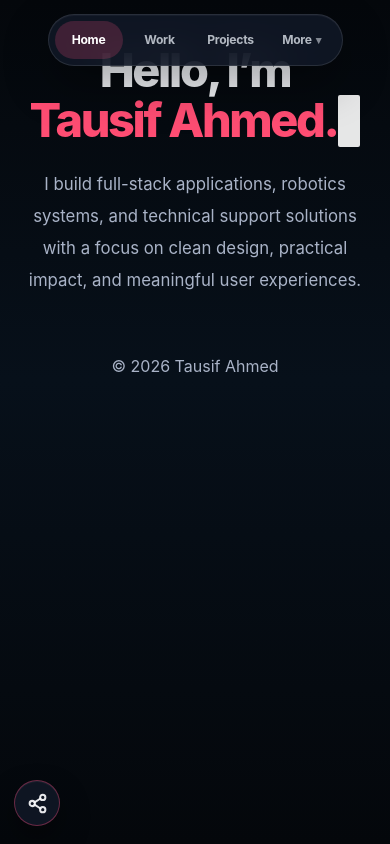
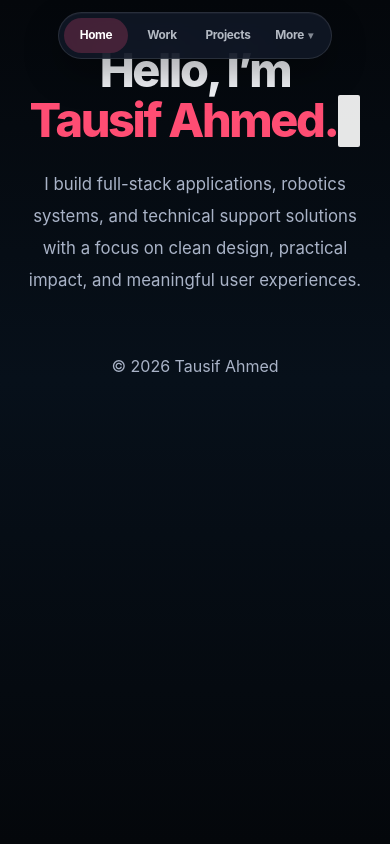
Before and after one commit to tausif02/tausif02.github.io, a React (Vite) app: page / in a window 390 px wide. Built offline with nearby package versions, Linux system fonts and the light colour scheme.

Commit message:
Update shared.css

```diff
--- a/src/styles/shared.css
+++ b/src/styles/shared.css
@@ -293,7 +293,7 @@ body.social-ready .social-sidebar a:nth-child(4) {
 
   .topbar {
     width: 100%;
-    padding: 16px 0 0;
+    padding: 12px 0 0;
     display: flex;
     justify-content: center;
     pointer-events: none;
@@ -306,17 +306,17 @@ body.social-ready .social-sidebar a:nth-child(4) {
     justify-content: center;
 
     width: auto;
-    max-width: calc(100vw - 28px);
+    max-width: calc(100vw - 36px);
 
-    gap: 4px;
-    padding: 7px;
+    gap: 2px;
+    padding: 5px;
 
     border-radius: 999px;
     background: rgba(17, 24, 39, 0.86);
     border: 1px solid rgba(255, 255, 255, 0.11);
 
     box-shadow:
-      0 18px 45px rgba(0, 0, 0, 0.35),
+      0 14px 36px rgba(0, 0, 0, 0.32),
       inset 0 1px 0 rgba(255, 255, 255, 0.04);
 
     backdrop-filter: blur(18px);
@@ -327,8 +327,8 @@ body.social-ready .social-sidebar a:nth-child(4) {
 
   .mobile-nav-link,
   .mobile-more-btn {
-    height: 39px;
-    min-width: 72px;
+    height: 35px;
+    min-width: 64px;
 
     display: flex;
     align-items: center;
@@ -340,11 +340,11 @@ body.social-ready .social-sidebar a:nth-child(4) {
     border: 0;
     background: transparent;
 
-    font-size: 0.8rem;
+    font-size: 0.74rem;
     font-weight: 700;
     letter-spacing: -0.025em;
 
-    padding: 0 12px;
+    padding: 0 9px;
     border-radius: 999px;
     line-height: 1;
 
@@ -357,7 +357,7 @@ body.social-ready .social-sidebar a:nth-child(4) {
   .mobile-nav-link.active,
   .mobile-more-btn.active {
     color: #ffffff;
-    background: rgba(255, 79, 129, 0.2);
+    background: rgba(255, 79, 129, 0.22);
   }
 
   .mobile-nav-link:active,
@@ -376,17 +376,17 @@ body.social-ready .social-sidebar a:nth-child(4) {
   }
 
   .mobile-more-btn span {
-    font-size: 0.68rem;
+    font-size: 0.64rem;
     opacity: 0.7;
   }
 
   .mobile-more-menu {
     position: absolute;
-    top: calc(100% + 12px);
+    top: calc(100% + 10px);
     right: 0;
 
-    min-width: 165px;
-    padding: 8px;
+    min-width: 155px;
+    padding: 7px;
 
     border-radius: 18px;
     background: rgba(14, 20, 32, 0.96);
@@ -406,10 +406,10 @@ body.social-ready .social-sidebar a:nth-child(4) {
     color: rgba(226, 232, 240, 0.82);
     text-decoration: none;
 
-    font-size: 0.86rem;
+    font-size: 0.82rem;
     font-weight: 650;
 
-    padding: 11px 12px;
+    padding: 10px 11px;
     border-radius: 12px;
 
     transition:
@@ -434,144 +434,13 @@ body.social-ready .social-sidebar a:nth-child(4) {
       transform: translateY(0) scale(1);
     }
   }
+}
 
-  .mobile-social {
-    position: fixed;
-    left: 18px;
-    bottom: 22px;
-    z-index: 80;
-
-    display: flex;
-    flex-direction: column;
-    align-items: center;
-    gap: 10px;
-  }
-
-  .mobile-social-toggle,
-  .mobile-social-links a {
-    width: 48px;
-    height: 48px;
-    border-radius: 999px;
-
-    display: grid;
-    place-items: center;
-
-    color: rgba(248, 250, 252, 0.92);
-    background: rgba(17, 24, 39, 0.86);
-    border: 1px solid rgba(255, 255, 255, 0.12);
-
-    box-shadow:
-      0 14px 30px rgba(0, 0, 0, 0.38),
-      inset 0 1px 0 rgba(255, 255, 255, 0.05);
-
-    backdrop-filter: blur(16px);
-    -webkit-backdrop-filter: blur(16px);
-  }
-
-  .mobile-social-toggle {
-    border: 1px solid rgba(255, 79, 129, 0.38);
-    cursor: pointer;
-    font-size: 1.65rem;
-    line-height: 1;
-
-    transition:
-      transform 180ms ease,
-      background 180ms ease,
-      border-color 180ms ease;
-  }
-
-  .mobile-social-toggle svg {
-    width: 21px;
-    height: 21px;
-  }
-
-  .mobile-social.open .mobile-social-toggle {
-    background: rgba(255, 79, 129, 0.18);
-    border-color: rgba(255, 79, 129, 0.52);
-    transform: rotate(90deg);
-  }
-
-  .mobile-social-links {
-    display: flex;
-    flex-direction: column;
-    gap: 10px;
-    pointer-events: none;
-  }
-
-  .mobile-social-links a {
-    opacity: 0;
-    transform: translateY(14px) scale(0.85);
-
-    transition:
-      opacity 180ms ease,
-      transform 180ms ease,
-      background 180ms ease,
-      color 180ms ease;
-  }
-
-  .mobile-social.open .mobile-social-links {
-    pointer-events: auto;
-  }
-
-  .mobile-social.open .mobile-social-links a {
-    opacity: 1;
-    transform: translateY(0) scale(1);
-  }
-
-  .mobile-social.open .mobile-social-links a:nth-child(1) {
-    transition-delay: 30ms;
-  }
-
-  .mobile-social.open .mobile-social-links a:nth-child(2) {
-    transition-delay: 60ms;
-  }
-
-  .mobile-social.open .mobile-social-links a:nth-child(3) {
-    transition-delay: 90ms;
-  }
-
-  .mobile-social.open .mobile-social-links a:nth-child(4) {
-    transition-delay: 120ms;
-  }
-
-  .mobile-social-links a:hover {
-    background: rgba(255, 79, 129, 0.16);
-    color: #ffffff;
-  }
-
-  .mobile-social-links svg {
-    width: 21px;
-    height: 21px;
+@media (max-width: 768px) {
+  .home,
+  .home-page,
+  .hero,
+  .hero-section {
+    padding-top: 105px;
   }
 }
-
-@media (max-width: 430px) {
-  .topbar {
-    padding-top: 14px;
-  }
-
-  .mobile-nav-pill {
-    gap: 3px;
-    padding: 6px;
-    max-width: calc(100vw - 24px);
-  }
-
-  .mobile-nav-link,
-  .mobile-more-btn {
-    height: 38px;
-    min-width: 68px;
-    font-size: 0.76rem;
-    padding: 0 10px;
-  }
-
-  .mobile-social {
-    left: 14px;
-    bottom: 18px;
-  }
-
-  .mobile-social-toggle,
-  .mobile-social-links a {
-    width: 46px;
-    height: 46px;
-  }
-}
```
